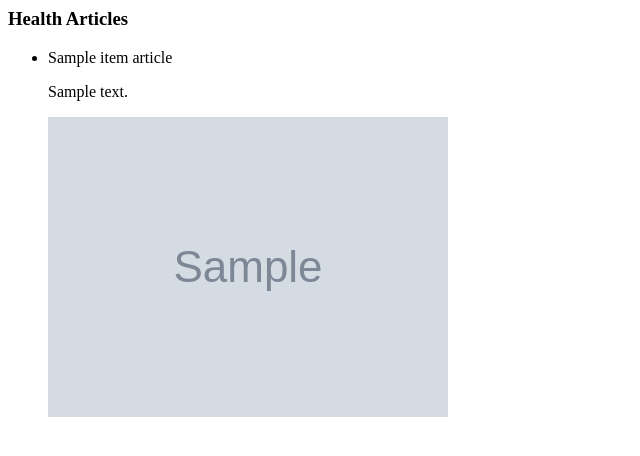
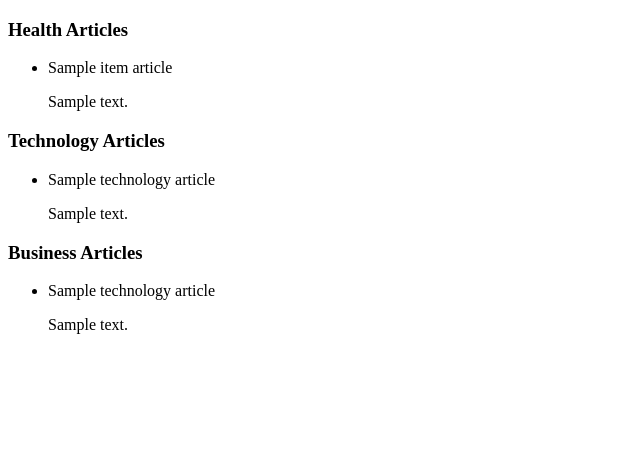
Before and after one commit to kema-ray/News-API, a Flask app: template app/templates/index.html in a window 1280 px wide. Shown: the top 456 px of the page, without its empty margins (0-640 px from the left). Run offline with Flask 2, Linux system fonts and the light colour scheme; the template is opened without the code that fills it: most values are stand-ins (such as "Sample title", 1, 10 or a date in 2020); grey boxes marked "Sample" are stand-in pictures; parts of the project's set-up code (start-up, migrations or seed data) failed here and were passed over.

Commit message:
create articles for various sectors

```diff
--- a/app/templates/index.html
+++ b/app/templates/index.html
@@ -1,8 +1,40 @@
-<h3>Health Articles</h3>
+<!-- <h3>Health Articles</h3>
 <ul>
     {% for item_articles in health %}
          <li>{{ item_articles.title }}</li>
          <p>{{ item_articles.description }}</p>
          <img src="{{item_articles.urlToImage}}" alt="">
     {% endfor %}
+</ul> -->
+<!DOCTYPE html>
+<html lang="en">
+<head>
+    <meta charset="UTF-8">
+    <meta http-equiv="X-UA-Compatible" content="IE=edge">
+    <meta name="viewport" content="width=device-width, initial-scale=1.0">
+    <title>News Website</title>
+</head>
+<body>
+    <h3>Health Articles</h3>
+<ul>
+    {% for health_article in health %}
+         <li>{{ health_article.title }}</li>
+         <p>{{ health_article.description }}</p>
+    {% endfor %}
 </ul>
+<h3>Technology Articles</h3>
+<ul>
+    {% for technology_article in technology %}
+         <li>{{ technology_article.title }}</li>
+         <p>{{ technology_article.description }}</p>
+    {% endfor %}
+</ul>
+<h3>Business Articles</h3>
+<ul>
+    {% for business_article in technology %}
+         <li>{{ business_article.title }}</li>
+         <p>{{ business_article.description }}</p>
+    {% endfor %}
+</ul>
+</body>
+</html>
--- a/app/views.py
+++ b/app/views.py
@@ -5,4 +5,6 @@ from .request import get_articles
 @app.route('/') #localhost:5000
 def index():
     health_articles = get_articles('health')
-    return render_template('index.html',health = health_articles)
+    technology_articles = get_articles('technology')
+    business_articles = get_articles('business')
+    return render_template('index.html',health = health_articles,technology=technology_articles,business=business_articles)
```
